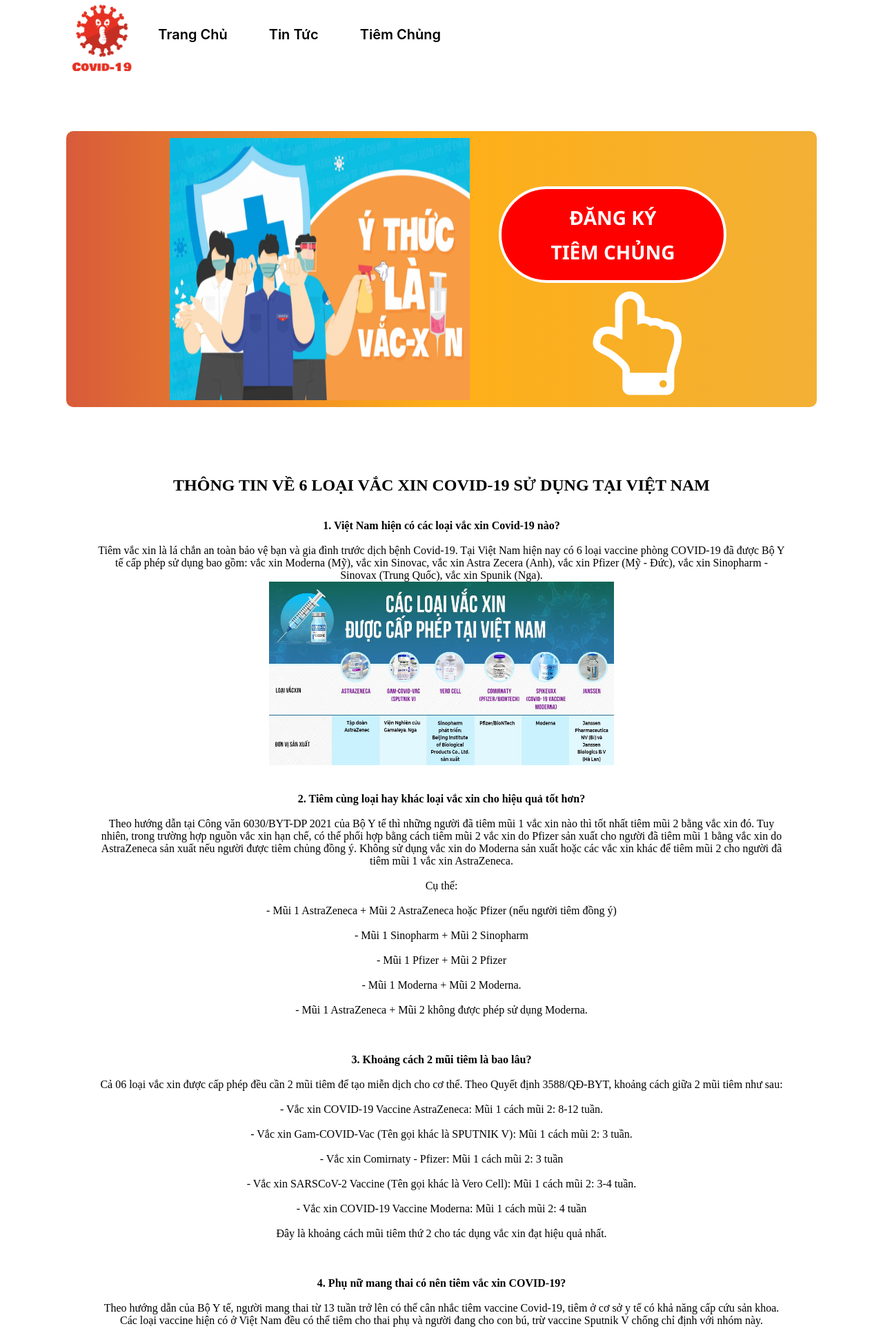
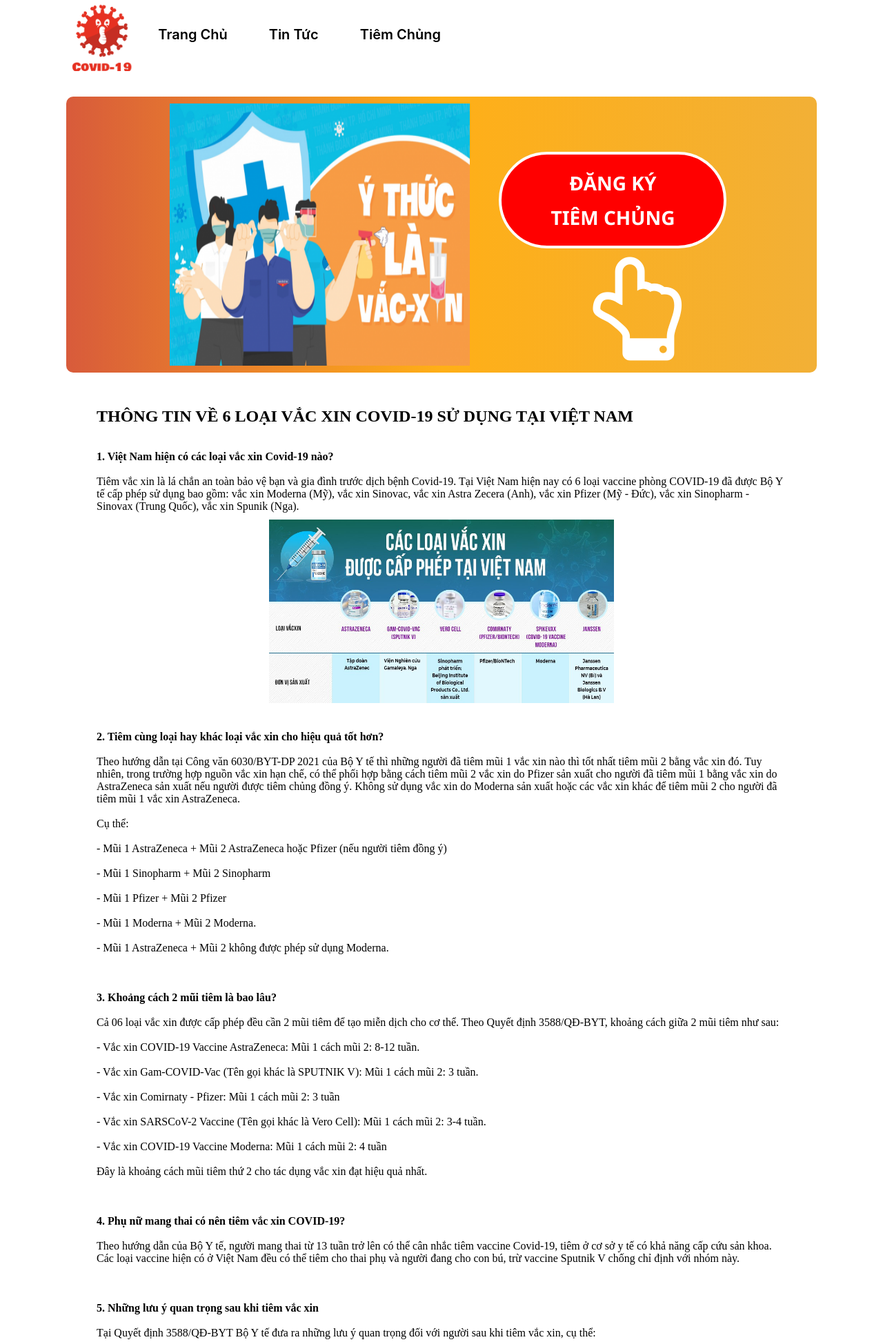
Before and after one commit to KhanhDuong187it14054/Nhom4_Web_Covid_The_Gioi, a Flask app: page /tiem_chung in a window 1280 px wide. Shown: the top 1945 px of the page at 69% size. Run offline with Flask 2, Linux system fonts and the light colour scheme.

Commit message:
update tiem_chung

```diff
--- a/static/css/style_tiem_chung.css
+++ b/static/css/style_tiem_chung.css
@@ -54,7 +54,7 @@
 /* Banner */
 
 #banner {
-    margin: 100px auto;
+    margin: 50px auto;
     width: 85%;
     height: 400px;
     background-image: linear-gradient(to right, #d85b3b, #ffaf17, #f2b036);
@@ -104,14 +104,19 @@
 /* content */
 
 #main {
-    text-align: center;
+
+    text-align: left;
     margin: 0 auto;
     width: 1000px;
+    /* Dương chỉ đạo, Bình đã sửa */
+    margin-bottom: 50px;
 }
 
-#main .content .tiem_chung img {
+#main .content .tiem_chung a img {
     height: 266px;
     width: 500px;
+    margin-left: 25%;
+    margin-top: 10px;
 }
 
 
```
Also changed, not shown: templates/index.html (+4 -8 lines).
